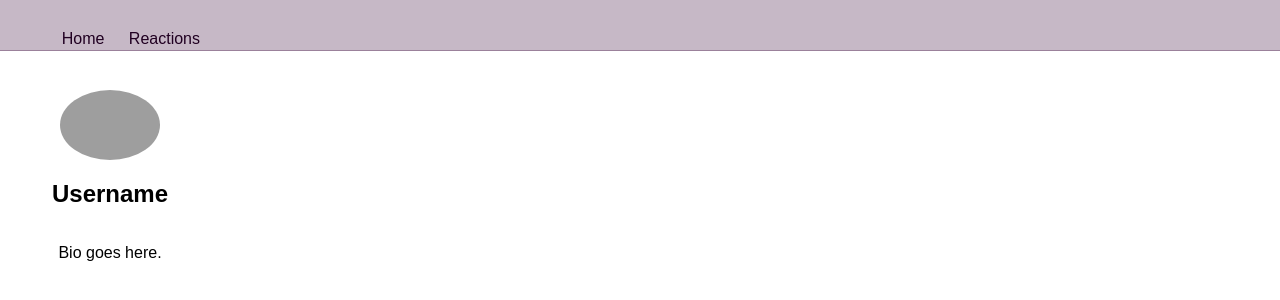
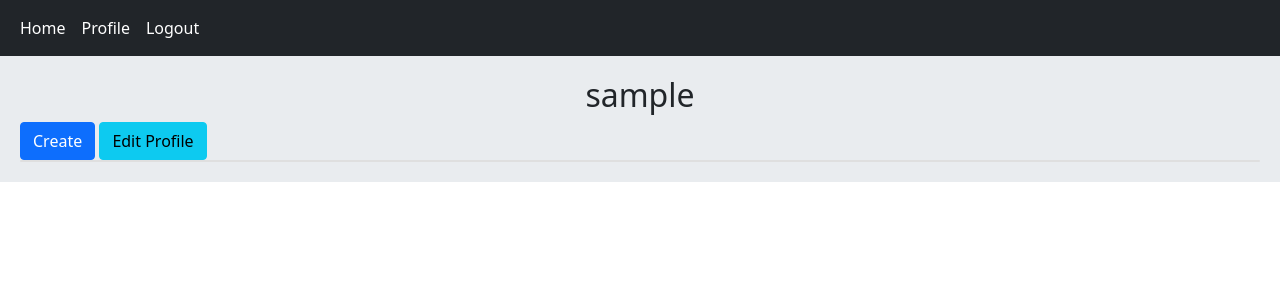
Before and after one commit to mahshid28/HW_Project, a Django app: page /profile/profile/1/ in a window 1280 px wide. Shown: the top 300 px of the page. Run offline with Django 4.2, Linux system fonts and the light colour scheme; the visitor is signed in with stand-in values (Sample User, id 1); data comes from the database, SQL or seed files in the repository; data that the repository does not hold is empty; grey boxes are pictures that could not be loaded.

Commit message:
add html files

```diff
--- /dev/null
+++ b/templates/404.html
@@ -0,0 +1,5 @@
+{% extends 'base.html' %}
+
+{% block content %}
+  <h3>Error 404</h3>
+{% endblock %}
--- /dev/null
+++ b/templates/base.html
@@ -0,0 +1,25 @@
+<!DOCTYPE html>
+<html lang="en">
+<head>
+    <meta charset="UTF-8">
+    <title>MyInstagram</title>
+    <link href="https://cdn.jsdelivr.net/npm/bootstrap@5.1.3/dist/css/bootstrap.min.css" rel="stylesheet" integrity="sha384-1BmE4kWBq78iYhFldvKuhfTAU6auU8tT94WrHftjDbrCEXSU1oBoqyl2QvZ6jIW3" crossorigin="anonymous">
+
+    <style>
+        .jumbotron{
+            padding: 20px;
+            margin-bottom: 20px;
+            background-color: #e9ecef;
+        }
+    </style>
+</head>
+<body>
+
+    {% include 'inc/navbar.html' %}
+    <div class="jumbotron">
+        {% include 'inc/messages.html' %}
+        {% block content %} {% endblock %}
+    </div>
+
+</body>
+</html>
--- /dev/null
+++ b/templates/inc/messages.html
@@ -0,0 +1,5 @@
+{% if messages %}
+    {% for msg in messages %}
+        <p class="alert alert-{{ msg.tags }}">{{ msg }}</p>
+    {% endfor %}
+{% endif %}
--- /dev/null
+++ b/templates/inc/navbar.html
@@ -0,0 +1,14 @@
+<nav class="navbar navbar-expand-lg navbar-dark bg-dark">
+    <div class="container-fluid">
+      <div class="navbar-nav">
+        <a class="nav-link active" href="{% url 'home:home' %}">Home</a>
+        {% if request.user.is_authenticated %}
+        <a class="nav-link active" href="{% url 'users:user_profile' request.user.id %}">Profile</a>
+        <a class="nav-link active" href="{% url 'users:user_logout' %}">Logout</a>
+        {% else %}
+        <a class="nav-link active" href="{% url 'users:user_register' %}">Register</a>
+        <a class="nav-link active" href="{% url 'users:user_login' %}">Login</a>
+        {% endif %}
+      </div>
+    </div>
+  </nav>
--- a/users/templates/users/user.html
+++ b/users/templates/users/user.html
@@ -1,96 +1,22 @@
-<!DOCTYPE html>
-<html>
-<head>
-	<meta charset="UTF-8">
-	<title>Instagram Profile</title>
-	<style>
-		body {
-			font-family: Arial, sans-serif;
-			margin: 0;
-			padding: 0;
-		}
-		header {
-			background-color: #967c978a;
-			border-bottom: 1px solid #9b819b;
-			height: 30px;
-			padding: 10px;
-			position: fixed;
-			top: 0;
-			width: 100%;
-			z-index: 1;
-		}
-		nav {
-			float: right;
-			margin-top: 10px;
-		}
-		nav ul {
-			list-style-type: none;
-			margin: 0;
-			padding: 0;
-		}
-		nav li {
-			display: inline-block;
-			margin-right: 20px;
-		}
-		nav a {
-			color: #210122;
-			text-decoration: none;
-		}
-		nav a:hover {
-			color: #000;
-		}
-		.container {
-			max-width: 200px;
-			padding: 10px;
-			width: 100%;
-	}
-		.profile {
-			display: flex;
-			flex-direction: column;
-			align-items: center;
-		}
-		.profile img {
-			border-radius: 50%;
-			height: 70px;
-            margin-top: 80px;
-			width: 100px;
-		}
-		.profile h2 {
-			margin-bottom: 20px;
-		}
-		.profile p {
-			margin-bottom: 10px;
-			text-align: center;
-			width: 70%;
-		}
-		.grid {
-			display: grid;
-			grid-gap: 20px;
-			grid-template-columns: repeat(3, 1fr);
-			margin-top: 20px;
-		}
-		.grid img {
-			max-width: 100%;
-		}
-	</style>
-</head>
-<body>
-	<header>
-		<div class="container">
-			<nav>
-				<ul>
-					<li><a href="/">Home</a></li>
-					<li><a href="#">Reactions</a></li>
-				</ul>
-			</nav>
-		</div>
-	</header>
-	<div class="container">
-		<div class="profile">
-			<img src="https://www.example.com/profile-picture.jpg" alt="Profile Picture">
-			<h2>Username</h2>
-			<p>Bio goes here.</p>
-		</div>
-	</div>
-</body>
-</html>
+{% extends 'base.html' %}
+
+{% block content %}
+    <h2 class="text-center">{{ user.username }}</h2>
+
+    {% if request.user.id == user.id %}
+        <a href="{% url 'home:post_create' %}" class="btn btn-primary">Create</a>
+        <a href="{% url 'users:edit_user' %}" class="btn btn-info">Edit Profile</a>
+    {% endif %}
+
+    {% if request.user.id != user.id and not is_following %}
+        <a class="btn btn-primary" href="{% url 'users:user_follow' user.id %}">Follow</a>
+    {% elif request.user.id != user.id and is_following %}
+        <a class="btn btn-primary" href="{% url 'users:user_unfollow' user.id %}">Unfollow</a>
+    {% endif %}
+
+    <div class="card">
+        {% for post in posts %}
+            <a href="{{ post.get_absolute_url }}" class="card-body">{{ post.body|truncatewords:8 }}</a>
+        {% endfor %}
+    </div>
+{% endblock %}
```
Also changed, not shown: home/templates/home/create.html (added, +9 -0 lines), home/templates/home/detail.html (added, +49 -0 lines), home/templates/home/index.html (added, +15 -0 lines), home/templates/home/update.html (added, +9 -0 lines), templates/home.html (deleted, +0 -60 lines), users/templates/users/edit_profile.html (added, +9 -0 lines), users/templates/users/login.html (added, +12 -0 lines), users/templates/users/register.html (added, +12 -0 lines).
